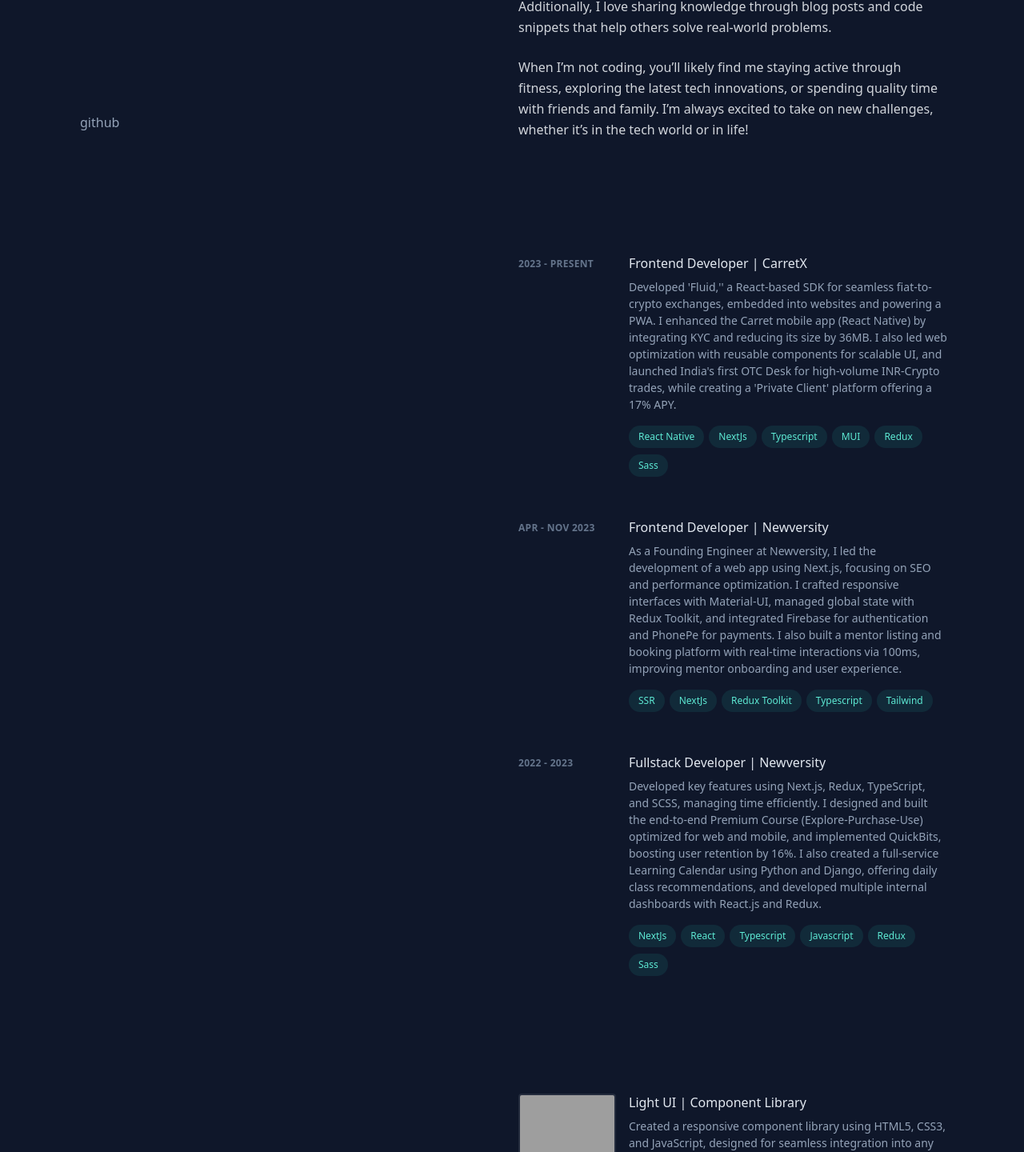
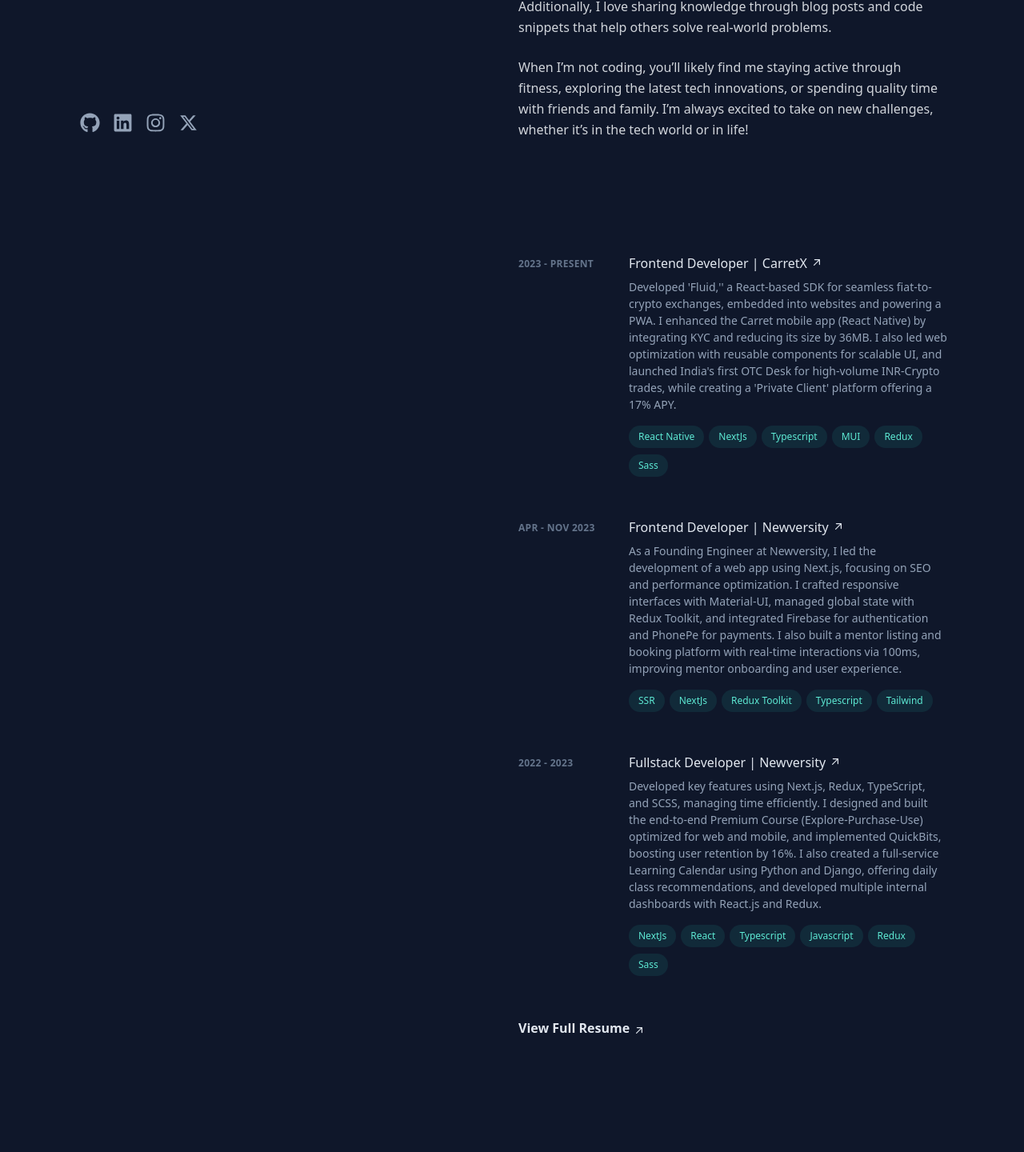
Before and after one commit to harshitpaliwal95/harshitportfolio, a Next.js app: page / in a window 1280 px wide. Shown: the part 538-1978 px from the top of the page at 80% size. Built offline with nearby package versions, Linux system fonts and the light colour scheme; grey boxes are pictures that could not be loaded.

Commit message:
resume added + finnal changes

```diff
--- a/app/sections/homeSection/HomeSection.tsx
+++ b/app/sections/homeSection/HomeSection.tsx
@@ -86,7 +86,7 @@
       "https://res.cloudinary.com/dwm5wpz0b/image/upload/v1728159397/Screenshot_2024-10-06_at_1.46.33_AM_w5ajtm.png",
   },
   {
-    title: "Material ui contained button styling being overidden",
+    title: "Material ui styling being overidden",
     description: "2024",
     skills: null,
     link: "https://medium.com/@harshitpaliwal95/material-ui-contained-button-styling-being-overidden-by-muibuttonbase-root-mui-migration-b5285c201750",
@@ -127,6 +127,35 @@
               )
             )}
           </ol>
+          <div className="mt-12">
+            <a
+              className="inline-flex items-baseline font-medium leading-tight text-slate-200 hover:text-teal-300 focus-visible:text-teal-300 font-semibold text-slate-200 group/link text-base"
+              href="/resume.pdf"
+              target="_blank"
+              rel="noreferrer noopener"
+              aria-label="View Full Résumé (opens in a new tab)"
+            >
+              <span>
+                View Full{" "}
+                <span className="inline-block">
+                  Resume
+                  <svg
+                    xmlns="http://www.w3.org/2000/svg"
+                    viewBox="0 0 20 20"
+                    fill="currentColor"
+                    className="inline-block h-4 w-4 shrink-0 transition-transform group-hover/link:-translate-y-1 group-hover/link:translate-x-1 group-focus-visible/link:-translate-y-1 group-focus-visible/link:translate-x-1 motion-reduce:transition-none ml-1 translate-y-px"
+                    aria-hidden="true"
+                  >
+                    <path
+                      fill-rule="evenodd"
+                      d="M5.22 14.78a.75.75 0 001.06 0l7.22-7.22v5.69a.75.75 0 001.5 0v-7.5a.75.75 0 00-.75-.75h-7.5a.75.75 0 000 1.5h5.69l-7.22 7.22a.75.75 0 000 1.06z"
+                      clip-rule="evenodd"
+                    ></path>
+                  </svg>
+                </span>
+              </span>
+            </a>
+          </div>
         </section>
         <section
           className="mb-16 scroll-mt-16 md:mb-24 lg:mb-36 lg:scroll-mt-24"
--- a/app/sections/homeSection/components/CardComp.tsx
+++ b/app/sections/homeSection/components/CardComp.tsx
@@ -42,10 +42,24 @@
             <a
               href={link || "#"}
               aria-label={title || ""}
+              target="_blank"
               className="inline-flex items-baseline font-medium leading-tight text-slate-200 hover:text-teal-300 focus-visible:text-teal-300  group/link text-base"
             >
               <span className="absolute -inset-x-4 -inset-y-2.5 hidden rounded md:-inset-x-6 md:-inset-y-4 lg:block"></span>
               <span>{title}</span>
+              <svg
+                xmlns="http://www.w3.org/2000/svg"
+                viewBox="0 0 20 20"
+                fill="currentColor"
+                className="inline-block h-4 w-4 shrink-0 transition-transform group-hover/link:-translate-y-1 group-hover/link:translate-x-1 group-focus-visible/link:-translate-y-1 group-focus-visible/link:translate-x-1 motion-reduce:transition-none ml-1 translate-y-px"
+                aria-hidden="true"
+              >
+                <path
+                  fill-rule="evenodd"
+                  d="M5.22 14.78a.75.75 0 001.06 0l7.22-7.22v5.69a.75.75 0 001.5 0v-7.5a.75.75 0 00-.75-.75h-7.5a.75.75 0 000 1.5h5.69l-7.22 7.22a.75.75 0 000 1.06z"
+                  clip-rule="evenodd"
+                ></path>
+              </svg>
             </a>
           </div>
           <p className="mt-2 text-sm leading-normal">{subText}</p>
--- a/app/sections/homeSection/components/RightSection.tsx
+++ b/app/sections/homeSection/components/RightSection.tsx
@@ -1,4 +1,8 @@
 import React from "react";
+import { FaGithub } from "react-icons/fa";
+import { FaLinkedin } from "react-icons/fa";
+import { FaInstagram } from "react-icons/fa";
+import { RiTwitterXFill } from "react-icons/ri";
 
 const RightSection = () => {
   return (
@@ -46,7 +50,40 @@
           </ul>
         </nav>
       </div>
-      <ul className="ml-1 mt-8 flex items-center">github</ul>
+      <ul className="ml-1 mt-8 flex items-center gap-4">
+        <a
+          href="https://github.com/harshitpaliwal95"
+          target="_blank"
+          aria-label="github harshitpaliwal95"
+          className="block hover:text-slate-200"
+        >
+          <FaGithub size={25} />
+        </a>
+        <a
+          href="https://www.linkedin.com/in/harshitpaliwal95/"
+          target="_blank"
+          aria-label="linkedin harshitpaliwal95"
+          className="block hover:text-slate-200"
+        >
+          <FaLinkedin size={25} />
+        </a>
+        <a
+          href="https://www.instagram.com/harshit_paliwall/"
+          target="_blank"
+          aria-label="Instagram harshit_paliwall"
+          className="block hover:text-slate-200"
+        >
+          <FaInstagram size={25} />
+        </a>
+        <a
+          href="https://x.com/harshit__hp"
+          target="_blank"
+          aria-label="twitter harshit__hp"
+          className="block hover:text-slate-200"
+        >
+          <RiTwitterXFill size={25} />
+        </a>
+      </ul>
     </div>
   );
 };
```
Also changed, not shown: package.json (+5 -4 lines), 2 other files (tests, documents, lock files or other folders).
